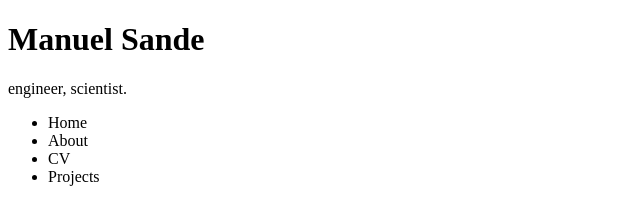
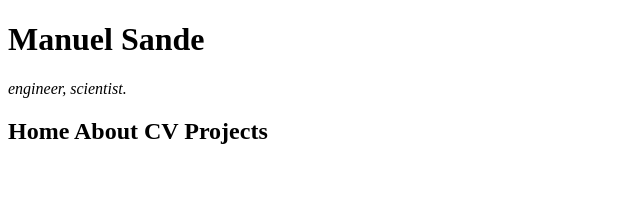
Before and after one commit to msanden/my-first-website, a plain HTML site: page my-favorite-things.html in a window 1280 px wide. Shown: the whole page, without its empty margins (0-640 px from the left). Drawn offline with Linux system fonts and the light colour scheme.

Commit message:
add inline elements'

```diff
--- a/my-favorite-things.html
+++ b/my-favorite-things.html
@@ -5,12 +5,7 @@
   </head>
   <body>
     <h1>Manuel Sande</h1>
-    <p>engineer, scientist.</p>
-    <ul>
-      <li>Home</li>
-      <li>About</li>
-      <li>CV</li>
-      <li>Projects</li>
-    </ul>
+    <p><em>engineer, scientist.</em></p>
+    <h2>Home About CV Projects</h2>
   </body>
 </html>
```
